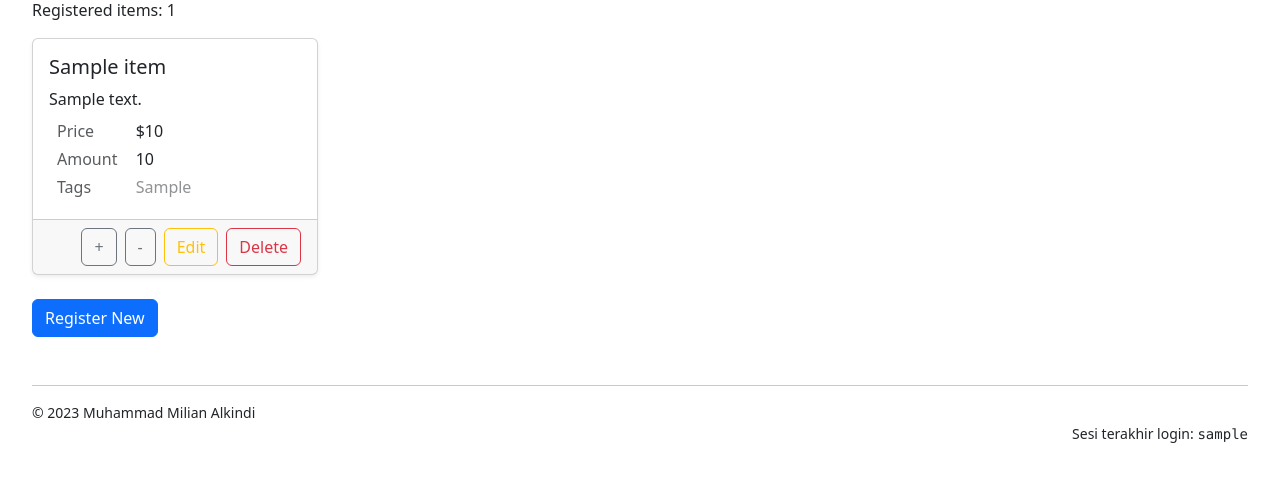
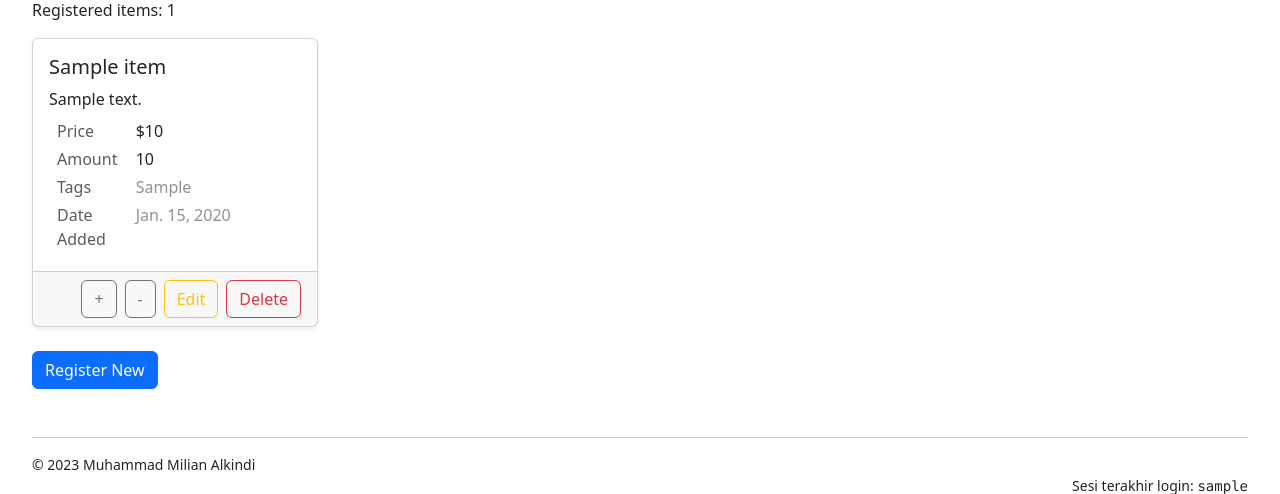
Before and after one commit to mmalkindi/hidden-inventory, a Django app: template main/templates/main.html in a window 1280 px wide. Shown: the part 130-624 px from the top of the page. Run offline with Django 4.2, Linux system fonts and the light colour scheme; tables that the repository leaves empty hold one stand-in row (values such as "Sample post"); the template is opened without the code that fills it: values that come from a table or form of the project are taken from there, most other values are stand-ins (such as "Sample title", 1, 10 or a date in 2020).

Commit message:
readded date-added field to cards

```diff
--- a/main/templates/main.html
+++ b/main/templates/main.html
@@ -37,6 +37,10 @@
                             <div class="text-body-secondary col-4 p-0">Tags</div>
                             <div class="text-body-tertiary col-8 p-0">{{item.tags}}</div>
                         </div>
+                        <div class="row g-2 mb-1">
+                            <div class="text-body-secondary col-4 p-0">Date Added</div>
+                            <div class="text-body-tertiary col-8 p-0">{{item.date_added}}</div>
+                        </div>
                     </div>
                 </div>
                 <div class="card-footer">
--- a/templates/base.html
+++ b/templates/base.html
@@ -39,7 +39,6 @@
                 text-align: right;
                 padding: -.2rem;
             }
-
             .body:has(.login) {
                 padding: 0px;
                 height: 80vh;
```
